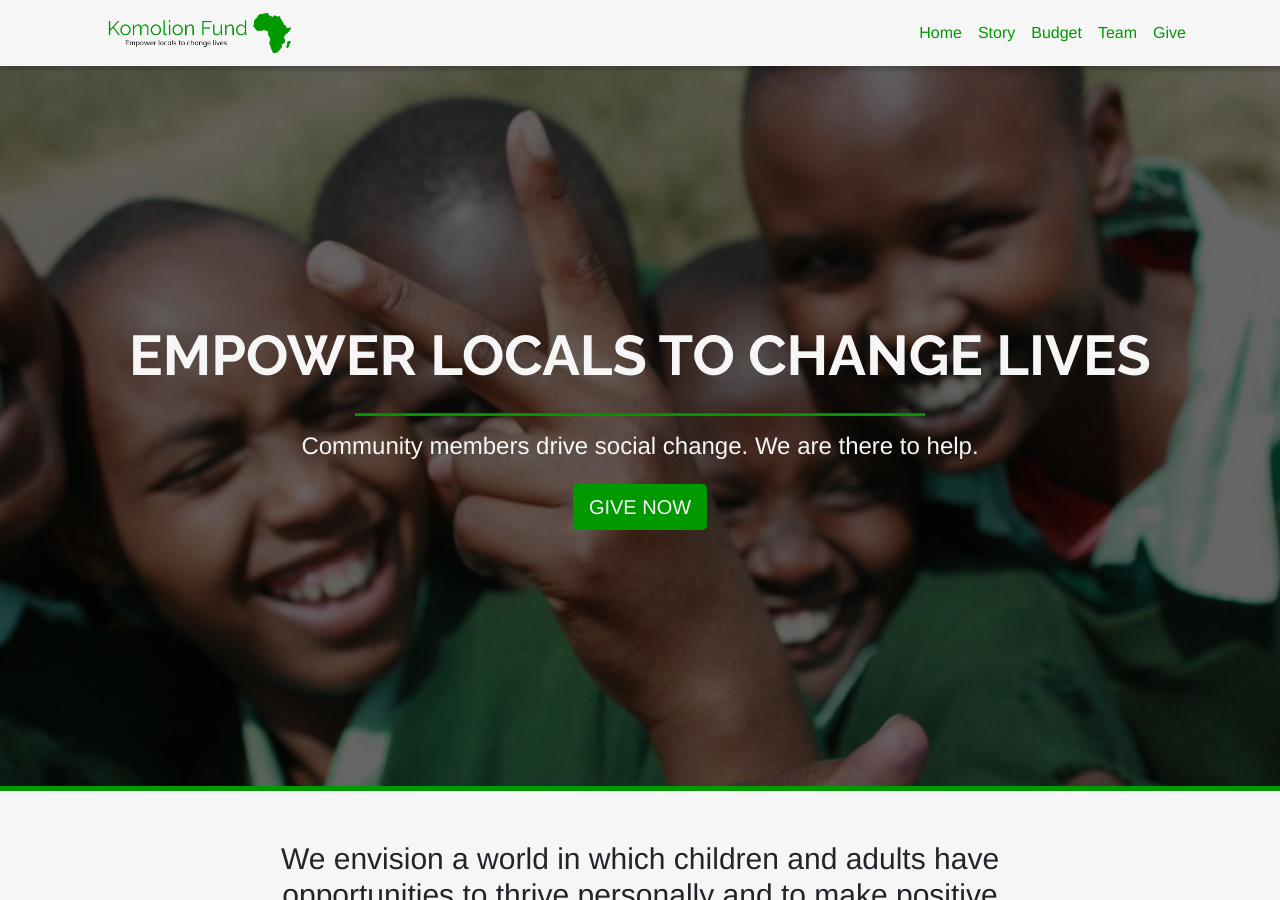
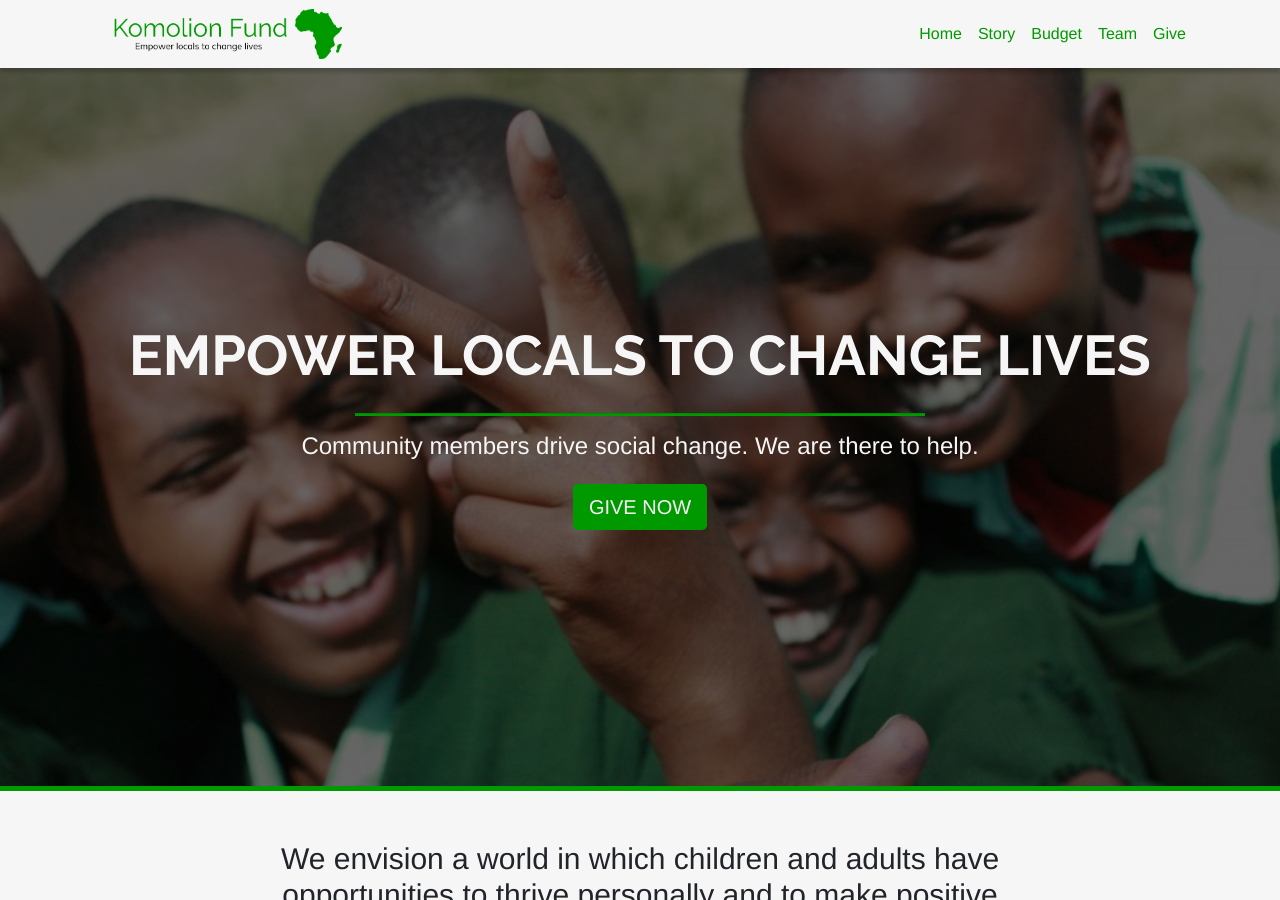
Before and after one commit to komolion/komolionfund.org, a Jekyll site: the page built from index.html, in a window 1280 px wide and 900 px high. Built offline with Jekyll 4.4.1, drawn with Linux system fonts in a browser that asks for light colours; nearby versions of some CDN libraries; some web fonts are replaced; library files that are not in the unit come from our copies.

Commit message:
Updating titles, making logo larger, removing button underline

```diff
--- a/_sass/home.scss
+++ b/_sass/home.scss
@@ -25,6 +25,9 @@
   #jumbotron-btn {
     color: $light;
     cursor: pointer;
+    &:hover {
+      text-decoration-line: none;
+    }
   }
 }
 
--- a/_sass/navigation.scss
+++ b/_sass/navigation.scss
@@ -4,10 +4,15 @@
   background-color: $light;
   box-shadow: $nav-shadow;
   font-weight: 500;
+
+  .navbar {
+    padding-top: 4px;
+    padding-bottom: 4px;
+  }
 }
 
 #nav-logo {
-  height: 40px;
+  height: 50px;
 }
 
 #nav-spacer {
--- a/team.html
+++ b/team.html
@@ -1,5 +1,5 @@
 ---
-title: Komolion Fund - Team
+title: Board of Directors
 ---
 <div class='bg-light'>
   <div class='container pb-5'>
```
